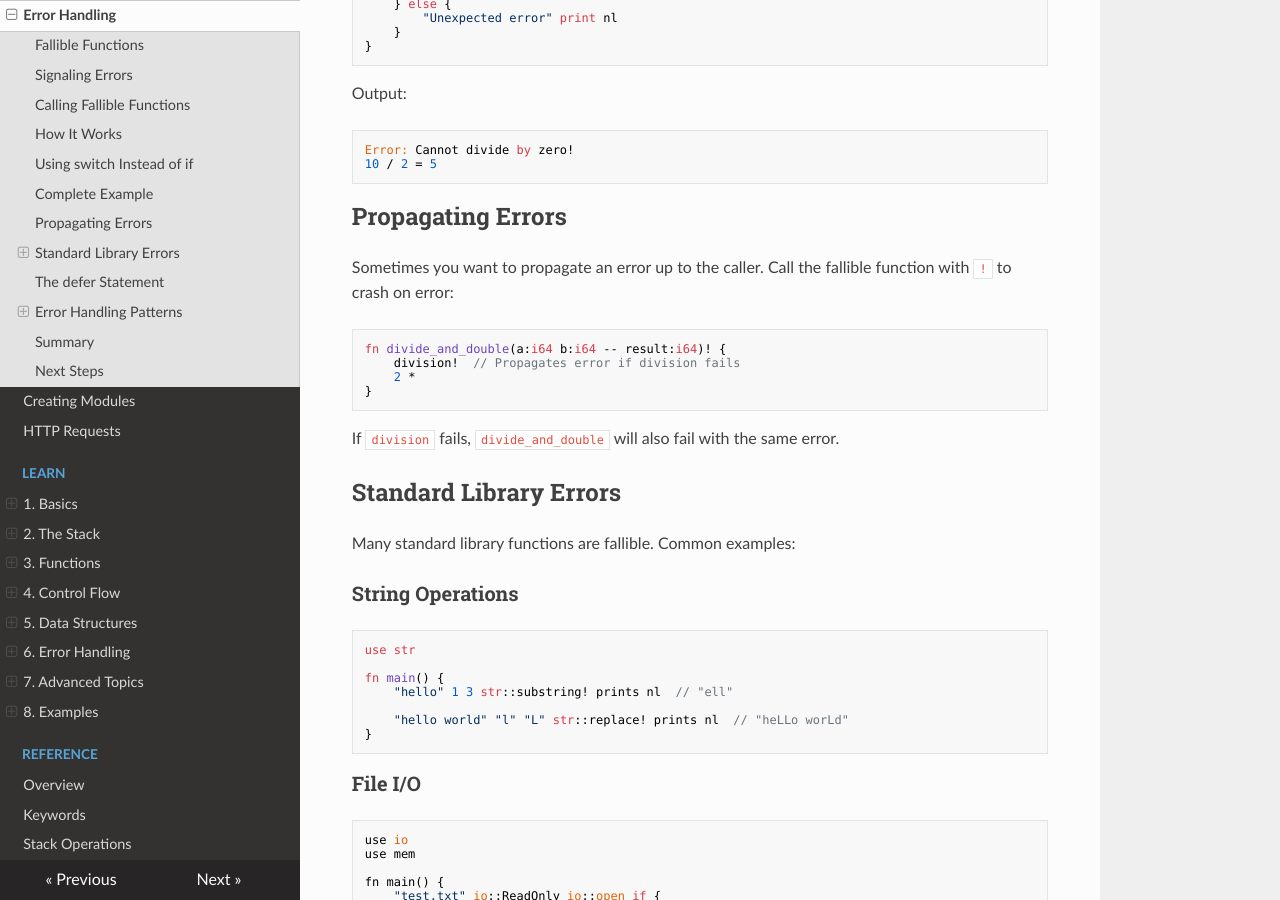
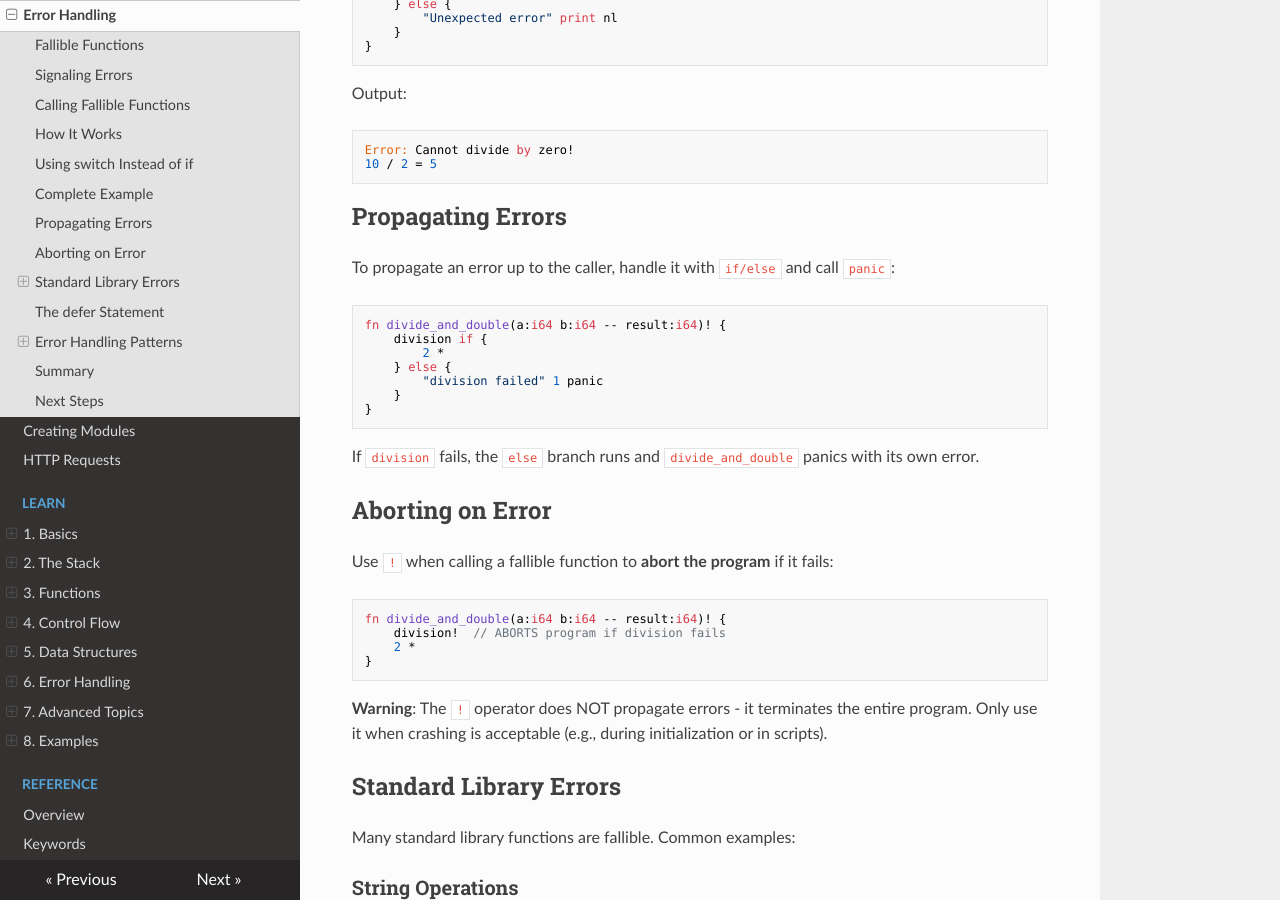
Before and after one commit to quadrate-language/quadrate, an MkDocs documentation site: the page built from docs/docs/docs/tutorial-errors.md, in a window 1280 px wide and 900 px high, scrolled down 2282 px. Built offline with MkDocs 1.6.1, drawn with Linux system fonts in a browser that asks for light colours; nearby versions of some CDN libraries; some of the changed text lies outside the part shown.

Commit message:
update docs

````diff
--- a/docs/docs/docs/tutorial-errors.md
+++ b/docs/docs/docs/tutorial-errors.md
@@ -134,16 +134,32 @@ Error: Cannot divide by zero!
 
 ## Propagating Errors
 
-Sometimes you want to propagate an error up to the caller. Call the fallible function with `!` to crash on error:
+To propagate an error up to the caller, handle it with `if/else` and call `panic`:
 
 ```qd
 fn divide_and_double(a:i64 b:i64 -- result:i64)! {
-	division!  // Propagates error if division fails
+	division if {
+		2 *
+	} else {
+		"division failed" 1 panic
+	}
+}
+```
+
+If `division` fails, the `else` branch runs and `divide_and_double` panics with its own error.
+
+## Aborting on Error
+
+Use `!` when calling a fallible function to **abort the program** if it fails:
+
+```qd
+fn divide_and_double(a:i64 b:i64 -- result:i64)! {
+	division!  // ABORTS program if division fails
 	2 *
 }
 ```
 
-If `division` fails, `divide_and_double` will also fail with the same error.
+**Warning**: The `!` operator does NOT propagate errors - it terminates the entire program. Only use it when crashing is acceptable (e.g., during initialization or in scripts).
 
 ## Standard Library Errors
 
@@ -287,11 +303,12 @@ fn main() {
 Key concepts:
 
 1. **Mark fallible functions** with `!` after the signature
-2. **Signal panics** with `"message" code panic`
-3. **Handle errors** with `if { success } else { error }`
-4. **Skip error checks** by calling with `function!`
-5. **Use `defer`** for cleanup that runs regardless of errors
-6. **The compiler enforces** error handling - you can't ignore errors
+2. **Signal errors** with `"message" code panic`
+3. **Handle errors** with `if { success } else { error }` or `switch`
+4. **Propagate errors** by handling with `if/else` and calling `panic` in the else branch
+5. **Abort on error** by calling with `function!` (terminates program)
+6. **Use `defer`** for cleanup that runs regardless of errors
+7. **The compiler enforces** error handling - you can't ignore errors
 
 ## Next Steps
 
````
Also changed, not shown: docs/docs/docs/reference/errors.md (+18 -3 lines).
